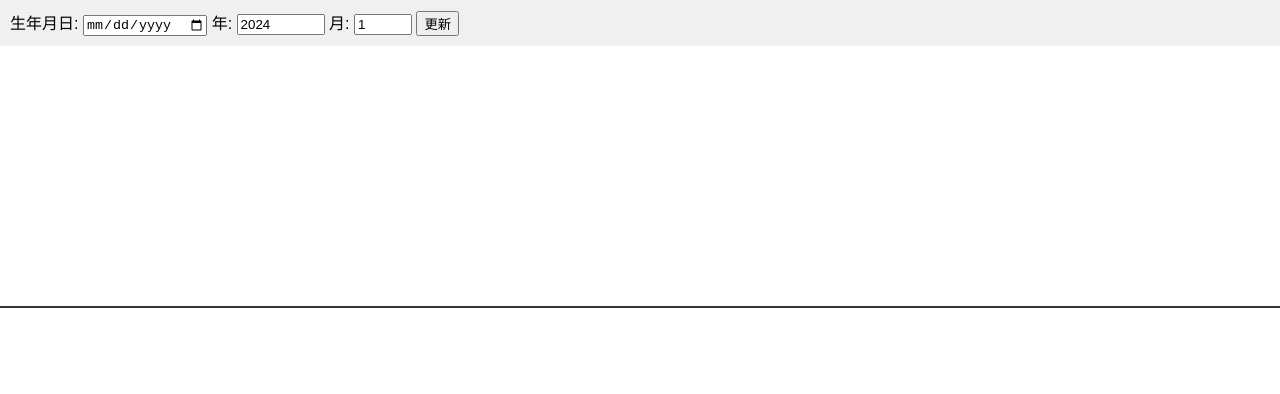
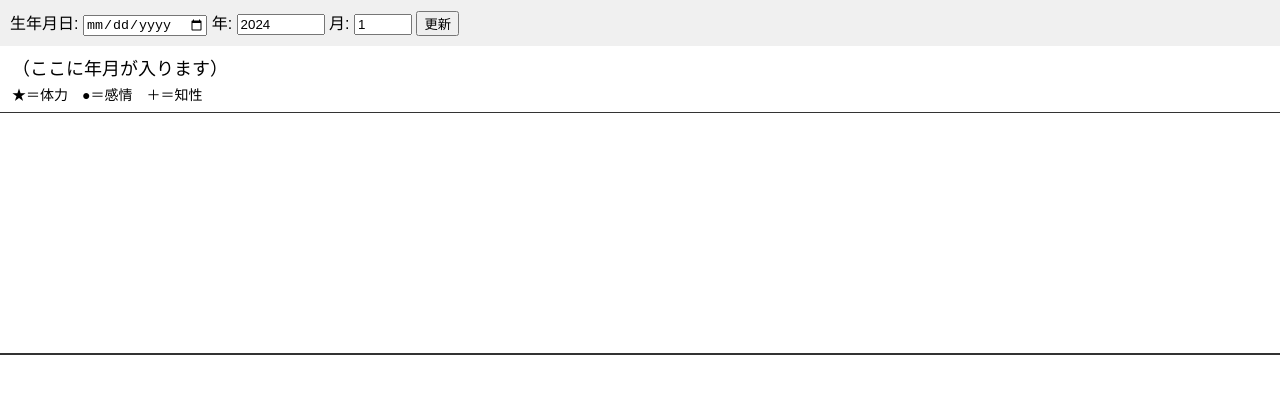
Before and after one commit to shiitake-garden/shiitake-garden.github.io, a Jekyll site: the page contents/calendar/biocalendar.html, which Jekyll copies as it is, in a window 1280 px wide. Shown: the top 394 px of the page. Built offline with Jekyll 4.4.1, drawn with Linux system fonts in a browser that asks for light colours.

Commit message:
Update biocalendar.html

```diff
--- a/contents/calendar/biocalendar.html
+++ b/contents/calendar/biocalendar.html
@@ -15,9 +15,21 @@ body {
   background: #f0f0f0;
 }
 
+/* タイトルと凡例のエリア */
+#info {
+  padding: 8px 12px;
+  font-size: 18px;
+  border-bottom: 1px solid #333;
+}
+
+#legend {
+  font-size: 14px;
+  margin-top: 4px;
+}
+
 #biorhythm {
   width: 100%;
-  height: 260px;
+  height: 240px;
   border-bottom: 2px solid #333;
 }
 
@@ -30,7 +42,7 @@ body {
 /* 曜日行（高さを低く） */
 #calendar th {
   border: 1px solid #333;
-  height: 30px;
+  height: 28px;
   font-size: 14px;
   background: #fafafa;
 }
@@ -39,7 +51,7 @@ body {
 #calendar td {
   border: 1px solid #333;
   width: 14.2%;
-  height: 100px;
+  height: 95px;
   vertical-align: top;
   padding: 3px;
 }
@@ -53,7 +65,7 @@ body {
 /* 予定欄 */
 #calendar textarea {
   width: 100%;
-  height: 60px;
+  height: 55px;
   border: none;
   resize: none;
   font-size: 12px;
@@ -63,11 +75,15 @@ body {
   #controls {
     display: none;
   }
+  #info {
+    font-size: 20px;
+    border-bottom: none;
+  }
   #biorhythm {
-    height: 33vh;
+    height: 30vh;
   }
   #calendar {
-    height: 67vh;
+    height: 70vh;
   }
 }
 </style>
@@ -79,6 +95,12 @@ body {
   年: <input type="number" id="year" value="2024" style="width:80px;">
   月: <input type="number" id="month" value="1" style="width:50px;">
   <button onclick="updateAll()">更新</button>
+</div>
+
+<!-- タイトルと凡例 -->
+<div id="info">
+  <div id="titleText">（ここに年月が入ります）</div>
+  <div id="legend">★＝体力　●＝感情　＋＝知性</div>
 </div>
 
 <canvas id="biorhythm"></canvas>
@@ -198,6 +220,10 @@ function updateAll() {
 
   const birthDate = new Date(birth);
 
+  // タイトル更新
+  document.getElementById("titleText").textContent =
+    `${year}年 ${month}月 バイオリズムカレンダー`;
+
   drawBiorhythm(birthDate, year, month);
   generateCalendar(year, month);
 }
```
